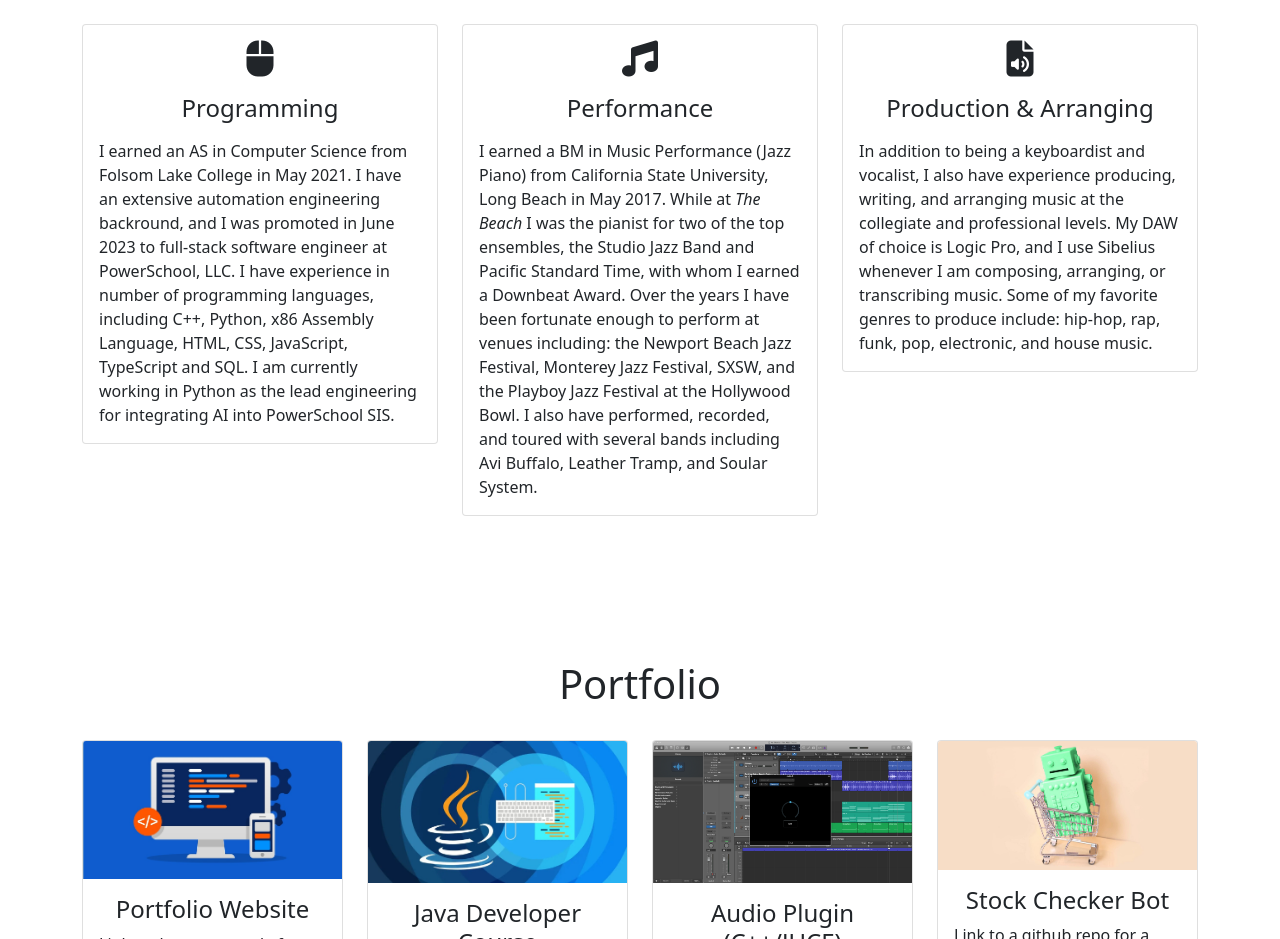
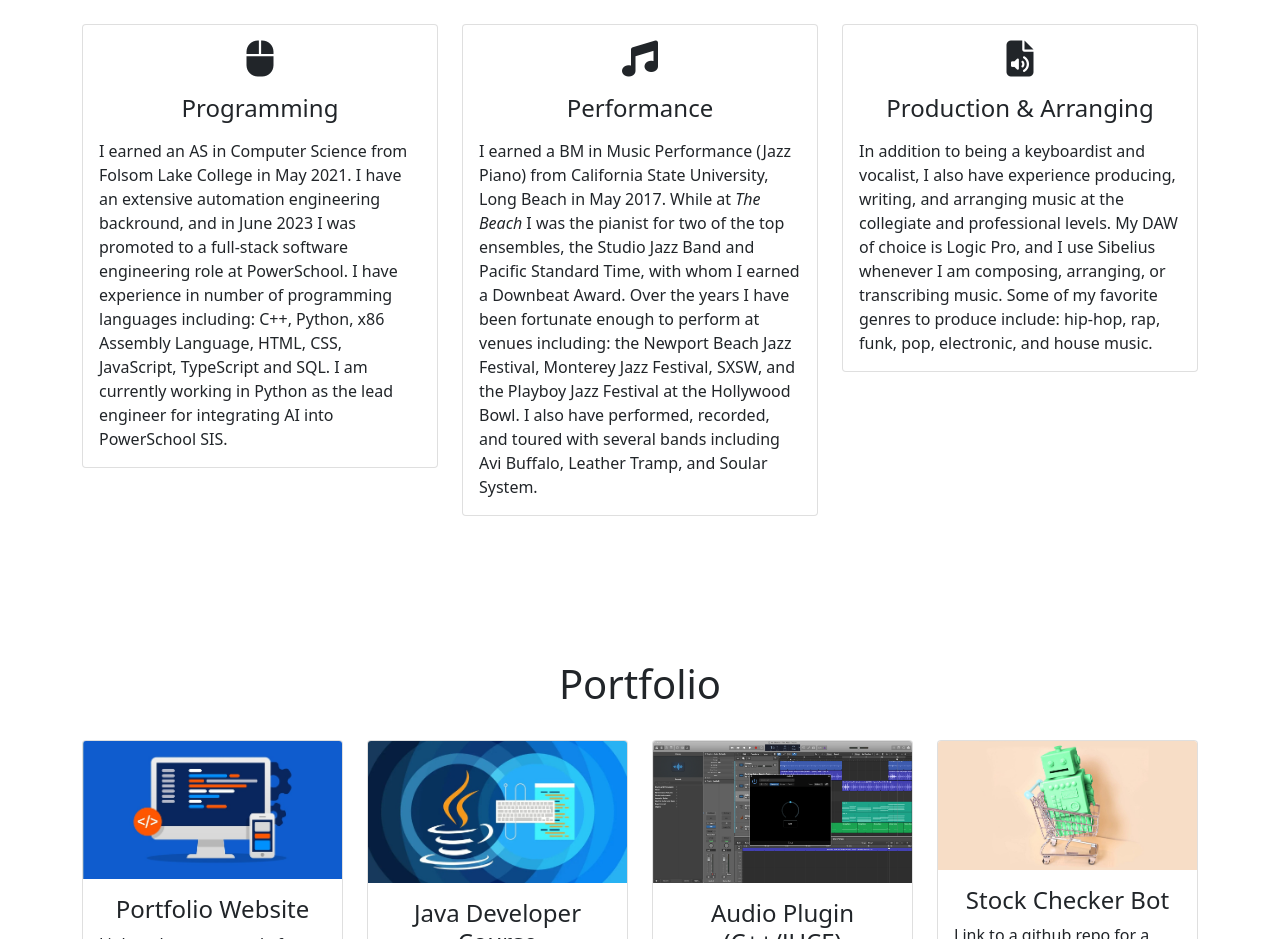
Before and after one commit to jmobriencs/jmobriencs.github.io, a plain HTML site: page index.html in a window 1280 px wide. Shown: the part 1800-2739 px from the top of the page. Drawn offline with nearby package versions, Linux system fonts and the light colour scheme.

Commit message:
Index.html

```diff
--- a/index.html
+++ b/index.html
@@ -93,7 +93,7 @@
                         <div class="card-body">
                             <i class="fas skillsIcon fa-solid fa-computer-mouse"></i>
                             <h4 class="card-title mt-3">Programming</h4>
-                            <p class="card-text mt-3">I earned an AS in Computer Science from Folsom Lake College in May 2021. I have an extensive automation engineering backround, and I was promoted in June 2023 to full-stack software engineer at PowerSchool, LLC. I have experience in number of programming languages, including C++, Python, x86 Assembly Language, HTML, CSS, JavaScript, TypeScript and SQL. I am currently working in Python as the lead engineering for integrating AI into PowerSchool SIS.
+                            <p class="card-text mt-3">I earned an AS in Computer Science from Folsom Lake College in May 2021. I have an extensive automation engineering backround, and in June 2023 I was promoted to a full-stack software engineering role at PowerSchool. I have experience in number of programming languages including: C++, Python, x86 Assembly Language, HTML, CSS, JavaScript, TypeScript and SQL. I am currently working in Python as the lead engineer for integrating AI into PowerSchool SIS.
                             </p>
                         </div>
                     </div>
```
